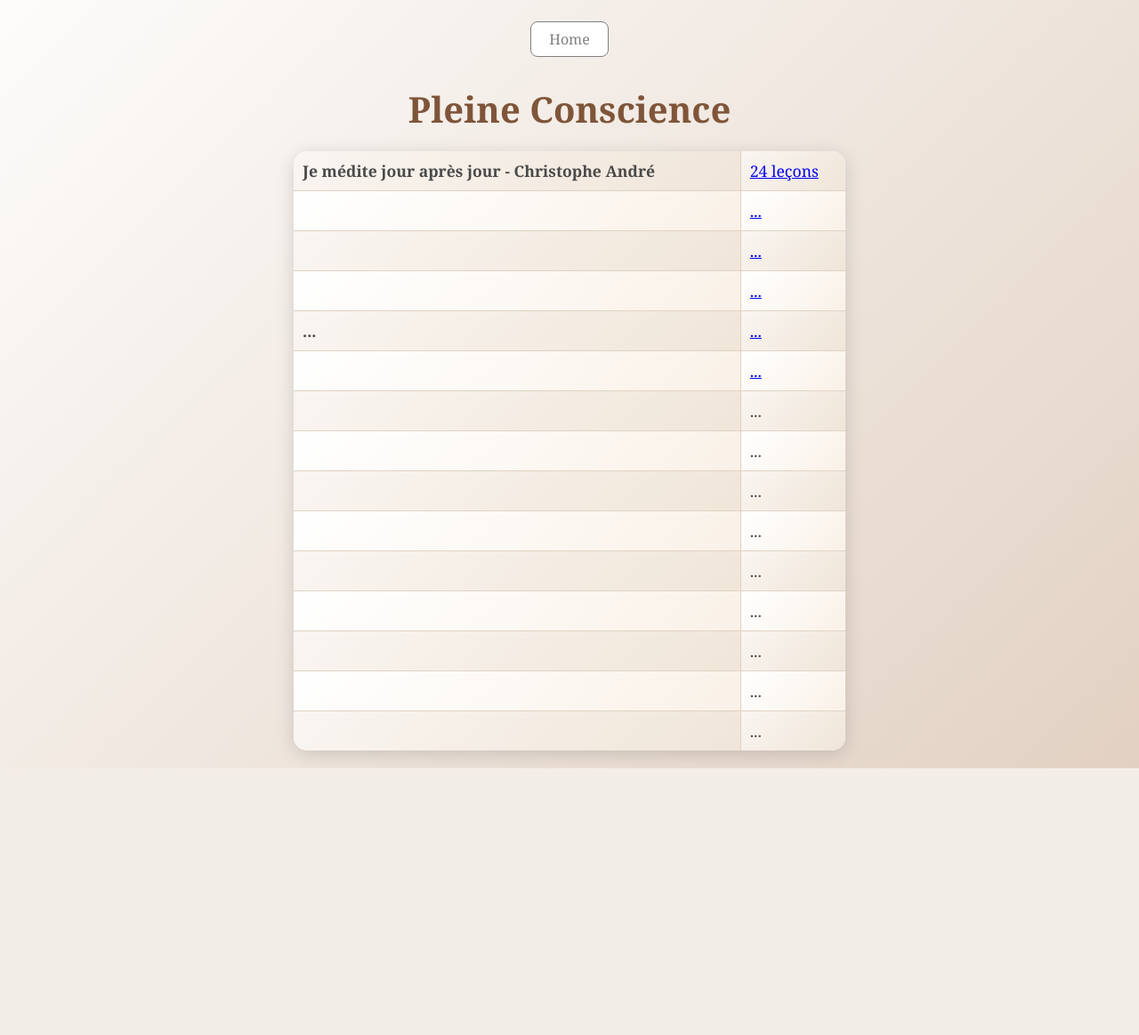
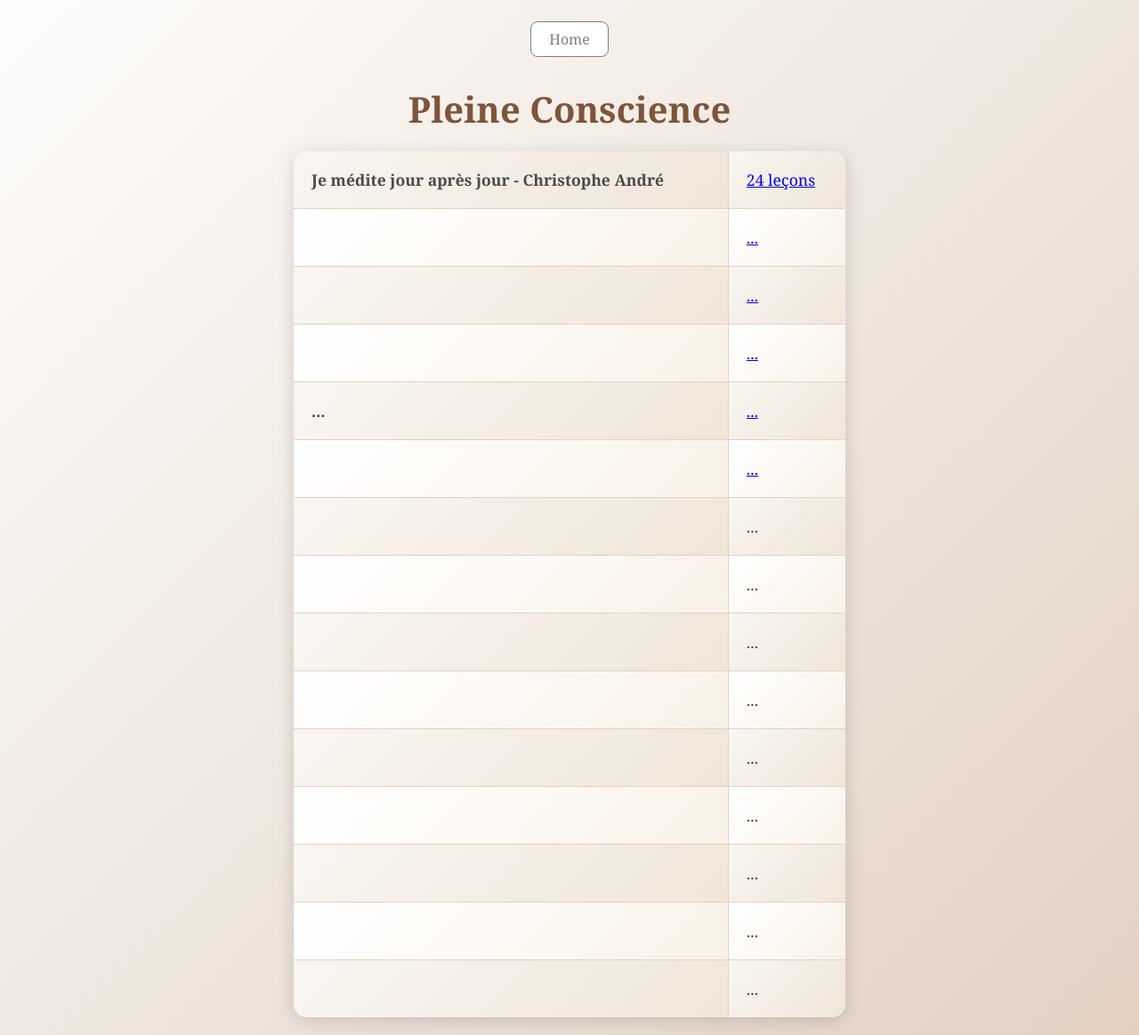
Before and after one commit to Krishook/BcTn, a PHP site: the page made by 07.Pleine Conscience/index.html in a window 1280 px wide. Shown: the whole page at 89% size. Before the commit the page ends 864 px from the top, so only its background shows below. Run offline with PHP 8.4, Linux system fonts and the light colour scheme.

Commit message:
Update style-pleine-conscience.css

```diff
--- a/07.Pleine Conscience/style-pleine-conscience.css
+++ b/07.Pleine Conscience/style-pleine-conscience.css
@@ -36,7 +36,7 @@
 		text-align: left; /* Aligne le texte à gauche */
 		padding: 10px; /* Ajoute de l'espace dans les cellules */
 		word-wrap: break-word; /* Permet de couper le texte trop long */
-      /* padding: 20px; */
+      padding: 20px;
       /* text-align: left; */
       vertical-align: top;
       position: relative;
```
